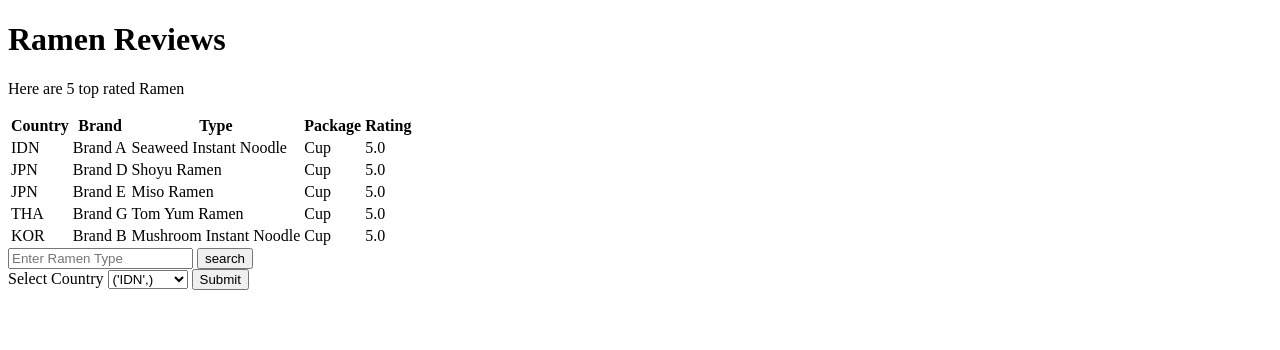
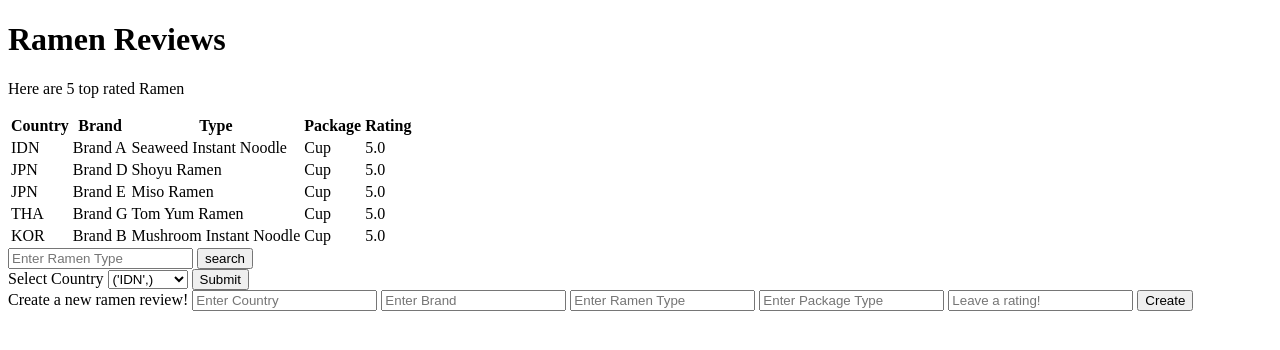
Before and after one commit to han3101/ramen_reviews, a Flask app: page / in a window 1280 px wide. Shown: the top 350 px of the page. Run offline with Flask 3, Linux system fonts and the light colour scheme.

Commit message:
v2 implements create, update and delete methods and allows API endpoints through curl and postman

```diff
--- a/app.py
+++ b/app.py
@@ -1,4 +1,4 @@
-import os, csv
+import csv, json
 from flask import Flask, render_template, request, url_for, redirect
 from flask_sqlalchemy import SQLAlchemy
 
@@ -16,7 +16,7 @@ class Ramen(db.Model):
     id = db.Column(db.Integer, primary_key=True)
     country = db.Column(db.String(50), nullable=True)
     brand = db.Column(db.String(50), nullable=True)
-    ramen_type = db.Column(db.String(100))
+    ramen_type = db.Column(db.String(100), nullable=True)
     package = db.Column(db.String(50), nullable=True)
     rating = db.Column(db.Float, nullable=True)
 
@@ -56,24 +56,41 @@ def router():
     method = request.method
     if method == "POST":
         add()
+        # return val
     elif method == "PUT":
         modify()
+        # return "put"
     elif method == "DELETE":
         delete()
-    else:
-        return url_for('index')
+        # return "delete"
+
+    return redirect(url_for('index'))
+    # return "neither \n"
 
 def add():
     # Get the form data and create a new record in the database
-    country = request.form['country']
-    brand = request.form['brand']
-    type = request.form['type']
-    package = request.form['package']
-    rating = request.form['rating']
-    new_review = Ramen(country=country, brand=brand, type=type, package=package, rating=rating)
-    db.session.add(new_review)
-    db.session.commit()
-    return redirect(url_for('index'))
+    try:
+        if request.headers['Content-Type'] == 'application/json':
+            review_dict = request.get_json()
+            country = review_dict.setdefault('country')
+            brand = review_dict.setdefault('brand')
+            type = review_dict.setdefault('type')
+            package = review_dict.setdefault('package')
+            rating = review_dict.setdefault('rating')
+
+        else:
+            country = request.form.get('country')
+            brand = request.form.get('brand')
+            type = request.form.get('type')
+            package = request.form.get('package')
+            rating = request.form.get('rating')
+
+        new_review = Ramen(country=country, brand=brand, ramen_type=type, package=package, rating=rating)
+        db.session.add(new_review)
+        db.session.commit()
+    except:
+        return "There was an issue creating the review"
+
 
 # def modify():
 #     review_id = request.args.get('id')
@@ -82,38 +99,79 @@ def add():
 
 def modify():
     # Get the form data and update the corresponding record in the database
-    review_id = request.form['id']
-    review = Ramen.query.get(review_id)
-    review.country = request.form['country']
-    review.brand = request.form['brand']
-    review.type = request.form['type']
-    review.package = request.form['package']
-    review.rating = request.form['rating']
-    db.session.commit()
+    if request.headers['Content-Type'] == 'application/json':
+        review_dict = request.get_json()
+        review_id = review_dict.setdefault('id')
+        country = review_dict.setdefault('country')
+        brand = review_dict.setdefault('brand')
+        type = review_dict.setdefault('type')
+        package = review_dict.setdefault('package')
+        rating = review_dict.setdefault('rating')
+
+        if review_id:
+            review = Ramen.query.get(review_id)
+            try:
+                review.country = country
+                review.brand = brand
+                review.ramen_type = type
+                review.package = package
+                review.rating = rating
+
+                db.session.commit()
+                return redirect(url_for('index'))
+            except:
+                return "There was an error modifying the review"
+    else:
+        return "Invalid format please enter \{ 'id'\: <number> \}"
+
+    # review_id = request.form['id']
+
+    # review.country = request.form['country']
+    # review.brand = request.form['brand']
+    # review.type = request.form['type']
+    # review.package = request.form['package']
+    # review.rating = request.form['rating']
+
     return redirect(url_for('index'))
 
 def delete():
-    review_id = request.args.get('id')
-    review = Ramen.query.get(review_id)
-    try:
-        db.session.delete(review)
-        db.session.commit()
-        return redirect(url_for('index'))
-    except:
-        return "There was an issue deleting the review"
+    # review_id = request.args.get('id')
+    if request.headers['Content-Type'] == 'application/json':
+        to_delete = request.get_json()
+        review_id = to_delete.setdefault('id')
 
-@app.route('/country', methods=["POST"])
+    if review_id:
+        review = Ramen.query.get(review_id)
+        try:
+            db.session.delete(review)
+            db.session.commit()
+            return redirect(url_for('index'))
+        except:
+            return "There was an issue deleting the review"
+    else:
+        return "Invalid format please enter \{ 'id'\: <number> \}"
+
+@app.route('/country', methods=["GET", "POST"])
 def by_country():
     # Get the query parameter and filter the database by country
-    country = request.form.get('country')
-    country = country.strip("', /,, (, )")
-    print(country)
+    if request.method == "POST":
+        country = request.form.get('country')
+        country = country.strip("', /,, (, )")
+        # print(country)
+    elif request.method == "GET" and request.headers['Content-Type'] == 'application/json':
+        country = request.get_json()['country']
+
     reviews = Ramen.query.filter_by(country=country).all()
     return render_template('search.html', reviews=reviews)
 
-@app.route('/search', methods=["POST"])
+@app.route('/search', methods=["GET", "POST"])
 def by_ptext():
     # Get the query parameter and filter the database by partial text match
-    ptext = request.form.get('search')
+    if request.method == "POST":
+        ptext = request.form.get('search')
+
+    elif request.method == "GET" and request.headers['Content-Type'] == 'application/json':
+        ptext = request.get_json()['type']
+
     reviews = Ramen.query.filter(Ramen.ramen_type.contains(ptext)).all()
     return render_template('search.html', reviews=reviews)
--- a/templates/index.html
+++ b/templates/index.html
@@ -26,13 +26,13 @@
         </table>
 
 
-        <form action="{{ url_for('by_ptext')}}" method="post">
+        <form action="{{ url_for('by_ptext') }}" method="post">
             <input name="search" type="text" value="" placeholder="Enter Ramen Type" required>
 
             <button>search</button>
         </form>
 
-        <form action="{{ url_for('by_country')}}" method="post">
+        <form action="{{ url_for('by_country') }}" method="post">
             <label>Select Country</label>
             <select id="country" name="country">
                 {% for country in countries %}
@@ -42,6 +42,16 @@
             <input type="submit" value="Submit">
         </form>
 
+        <form action="{{ url_for('router') }}" method="post">
+            <label>Create a new ramen review!</label>
+            <input name="country" type="text" value="" placeholder="Enter Country">
+            <input name="brand" type="text" placeholder="Enter Brand">
+            <input name="type" type="text" placeholder="Enter Ramen Type">
+            <input name="package" type="text" placeholder="Enter Package Type">
+            <input name="rating" type="text" placeholder="Leave a rating!">
+            <button>Create</button>
+        </form>
+
 
     </div>
 {% endblock %}
--- a/templates/search.html
+++ b/templates/search.html
@@ -8,6 +8,7 @@
         <p>Here are your search results</p>
         <table>
             <tr>
+                <th>ID</th>
                 <th>Country</th>
                 <th>Brand</th>
                 <th>Type</th>
@@ -16,6 +17,7 @@
             </tr>
             {% for review in reviews %}
                 <tr>
+                    <td> {{ review.id }} </td>
                     <td>{{ review.country }}</td>
                     <td>{{ review.brand }}</td>
                     <td>{{ review.ramen_type }}</td>
```
Also changed, not shown: ramen.db.
